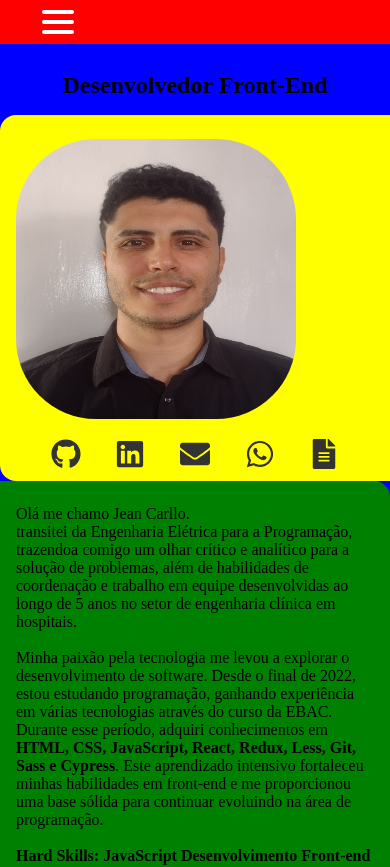
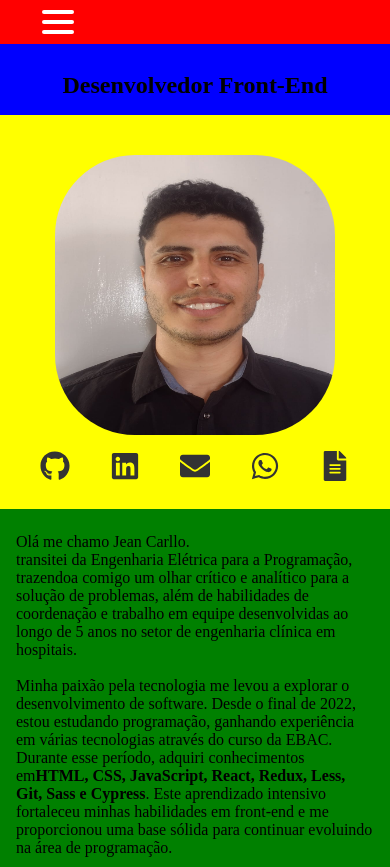
Before and after one commit to Jean-Carllo-Roseti/meu-portifolio, a React (Create React App) app: page / in a window 390 px wide. Shown: the top 867 px of the page. Built offline with nearby package versions, Linux system fonts and the light colour scheme.

Commit message:
responsividade sobreMim.

```diff
--- a/src/components/sobreMim/index.tsx
+++ b/src/components/sobreMim/index.tsx
@@ -66,7 +66,7 @@ const SobreMim = () => {
               Minha paixão pela tecnologia me levou a explorar o desenvolvimento
               de software. Desde o final de 2022, estou estudando programação,
               ganhando experiência em várias tecnologias através do curso da
-              EBAC. Durante esse período, adquiri conhecimentos em{' '}
+              EBAC. Durante esse período, adquiri conhecimentos em
               <strong>
                 HTML, CSS, JavaScript, React, Redux, Less, Git, Sass e Cypress
               </strong>
@@ -80,8 +80,9 @@ const SobreMim = () => {
               <br />
               <strong>
                 Soft Skills: Comunicação eficaz Trabalho em equipe Capacidade de
-                resolver problemas Evolução: Estudando Back-end com foco em
-                JavaScript
+                resolver problemas
+                <br />
+                <br /> Evolução: Estudando Back-end com foco em JavaScript
               </strong>
             </p>
           </Descricao>
--- a/src/components/sobreMim/styles.ts
+++ b/src/components/sobreMim/styles.ts
@@ -30,7 +30,7 @@ export const Descricao = styled.div`
   border-top-right-radius: 16px;
   border-bottom-right-radius: 16px;
 
-  @media (max-width) {
+  @media (max-width: 768px) {
     border-radius: 0;
   }
 `
@@ -40,6 +40,11 @@ export const Imagem = styled.div`
   border-top-left-radius: 16px;
   border-bottom-left-radius: 16px;
 
+  @media (max-width: 768px) {
+    padding: 24px 0;
+    border-radius: 0;
+  }
+
   img {
     width: 280px;
     height: 280px;
@@ -47,6 +52,9 @@ export const Imagem = styled.div`
     margin-bottom: 16px;
 
     @media (max-width: 768px) {
+      display: flex;
+      justify-content: center;
+      aling-items center;
       margin: 16px auto;
     }
   }
```
